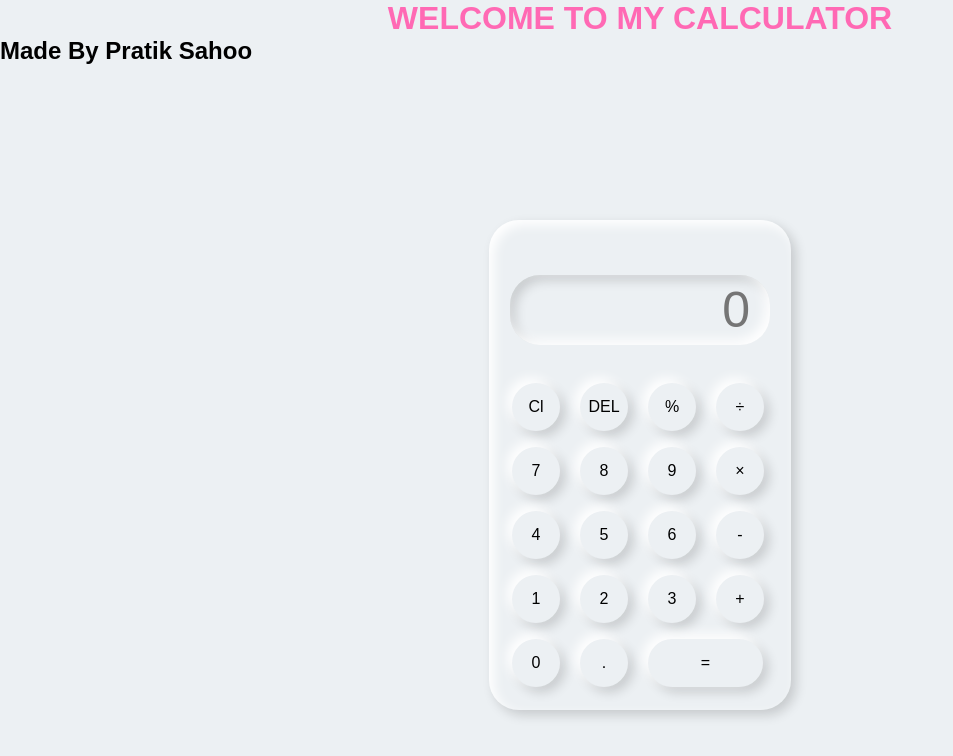
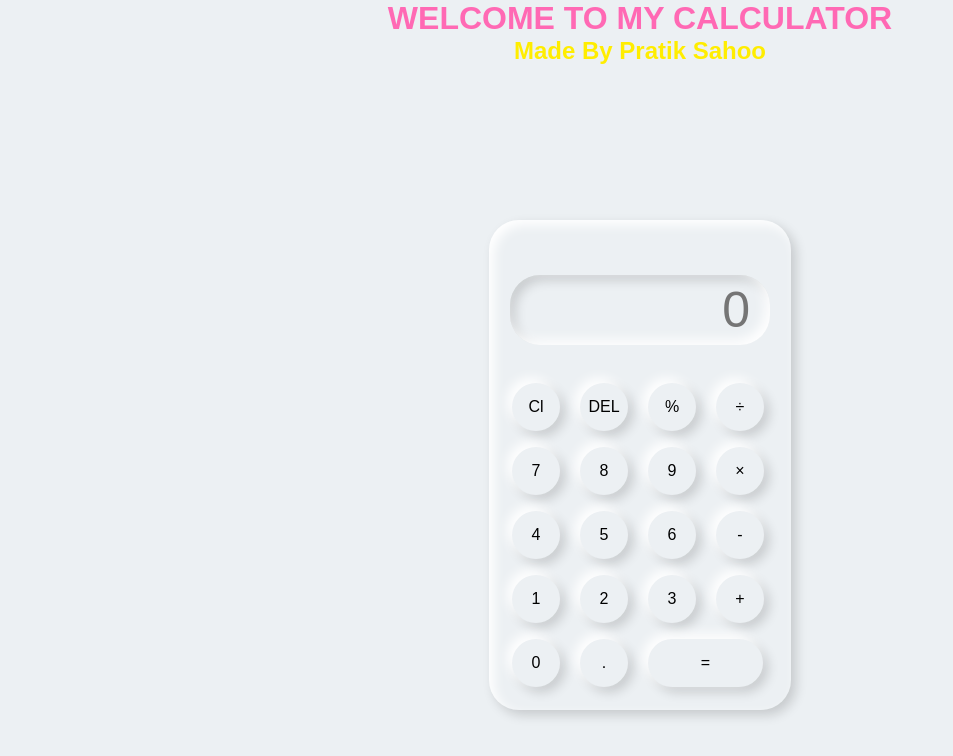
Before and after one commit to Pranab-Pratik-Sahoo/calculator, a plain HTML site: page index.html in a window 1280 px wide. Shown: the whole page, without its empty margins (0-953 px from the left). Drawn offline with Linux system fonts and the light colour scheme.

Commit message:
Update style.css

```diff
--- a/style.css
+++ b/style.css
@@ -60,3 +60,7 @@ h1{
     text-align: center;
     color:hotpink;
 }
+h2{
+text-align:center;
+    color:#FFED00;
+}
```
